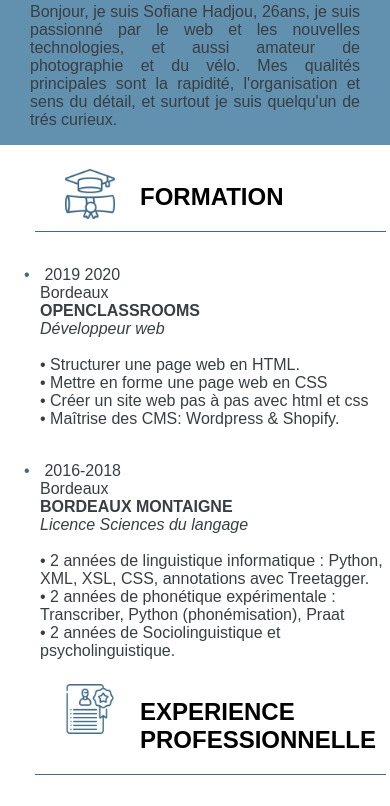
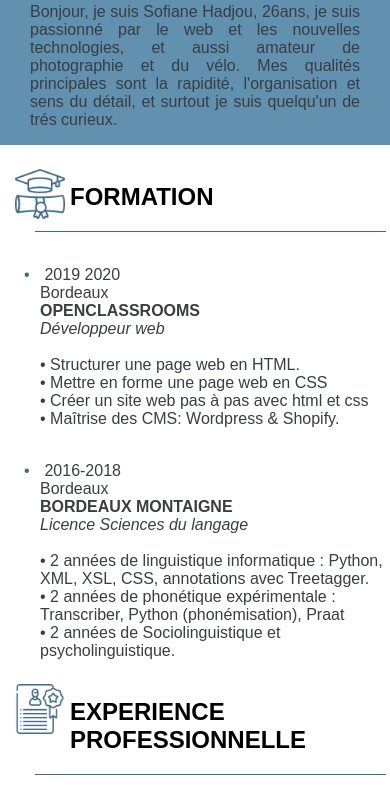
Before and after one commit to Sofianehadjou/Mon-cv, a plain HTML site: page index.html in a window 390 px wide. Shown: the part 924-1730 px from the top of the page. Drawn offline with Linux system fonts and the light colour scheme.

Commit message:
reglage des h2 au niveau resposive

```diff
--- a/style.css
+++ b/style.css
@@ -125,7 +125,7 @@ section > div > article > img
 {
 	width: 50px;
 	height: 50px;
-	margin-bottom: -60px;
+	margin-bottom:  -60px;
 	margin-left: 65Px;
 }
 
@@ -260,12 +260,12 @@ footer
 	    margin-top: auto;
 	}
 
-	section > div > h2
+	section > div > article > h2
 	{
 		margin-left: 70px;
 	}
 
-	article > img
+	section > div > article > img
 	{
 		width: 50px;
 		height: 50px;
```
